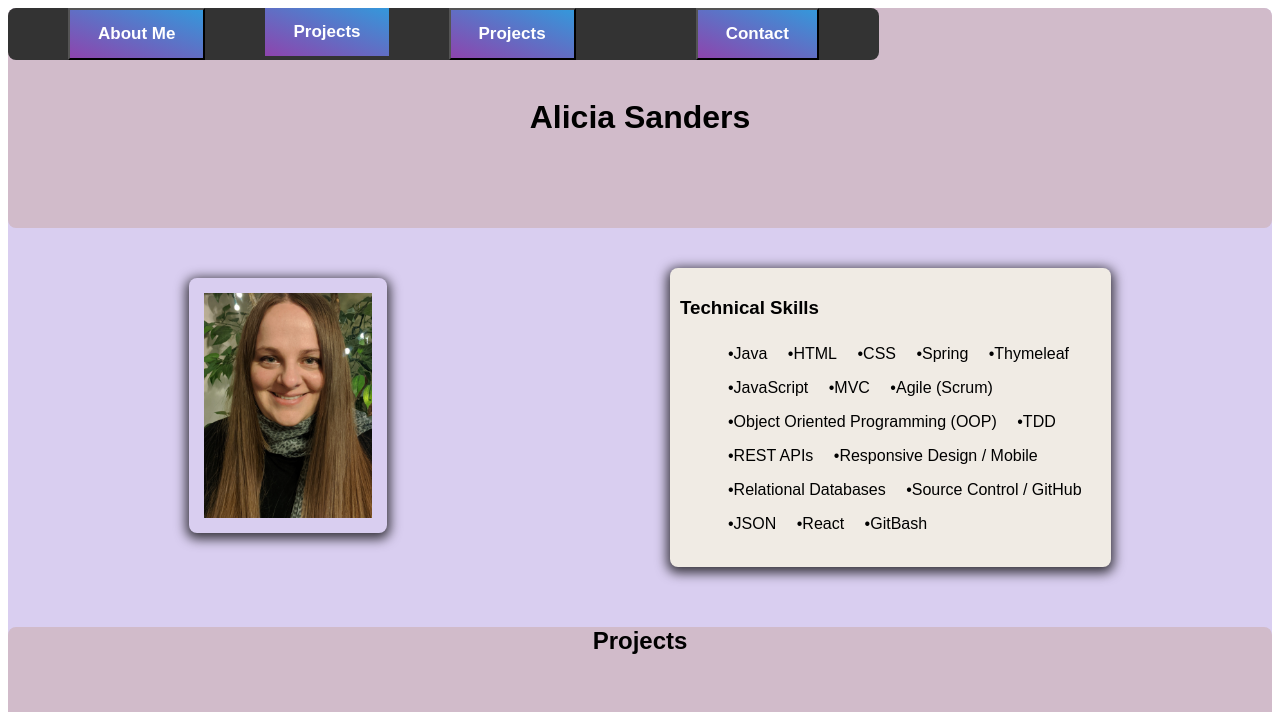
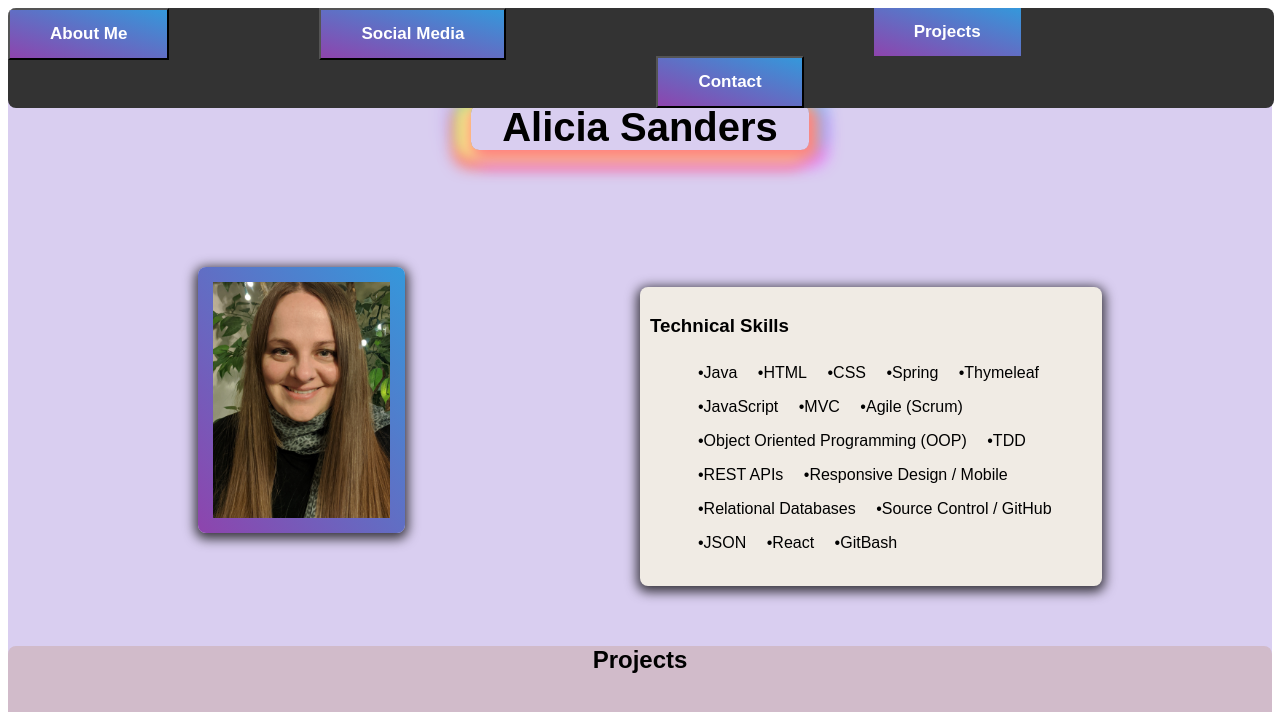
Before and after one commit to asanders7/asanders7.github.io, a plain HTML site: page index.html in a window 1280 px wide. Shown: the top 712 px of the page. Drawn offline with Linux system fonts and the light colour scheme.

Commit message:
added some style changes

```diff
--- a/index.html
+++ b/index.html
@@ -22,7 +22,7 @@
                 <button class="virtual-pet-shelter-btn">Virtual Pet Shelter</button>
             </div>
         </div>
-        <button id="projectBtn">Projects</button>
+        <button id="socialMediaBtn">Social Media</button>
         <button id ="contactBtn">Contact</button>
         <!-- <a href="javascript:void(0);" class="icon" onclick="responsiveFunction()">&#9776;</a> -->
     </nav>
--- a/style.css
+++ b/style.css
@@ -12,10 +12,11 @@
     border-radius: 8px;
     overflow: hidden;
     position: fixed;
+    width: 98.9%;
 }
 #aboutMeBtn,
-#projectBtn,
 #contactBtn,
+#socialMediaBtn,
 #project-dropdown-button {
     background-image: linear-gradient(to right top, #8e44ad 0%, #3498db 100%);
     /* border: none; */
@@ -24,14 +25,15 @@
     float: left;
     font-size: 17px;
     font-weight: bolder;
-    margin-left: 60px;
-    margin-right: 60px;
-    padding: 14px 28px;
+    margin-right: 150px;
+    padding: 14px 40px;
+    position: relative;
     text-align: center;
 }
 #aboutMeBtn:hover,
 #projectBtn:hover,
 #contactBtn:hover,
+#socialMediaBtn:hover,
 #project-dropdown-button:hover,
 .picky-eater-btn:hover,
 .space-kidet-btn:hover,
@@ -44,12 +46,13 @@
     /* position: relative; */
     /* display: inline-block; */
     /* border: none; */
-    float: left;
-    overflow: hidden;
+    float: right;
+    margin-right: 20%;
+    /* overflow: hidden; */
 }
 .project-dropdown-menu #project-dropdown-button {
     border: none;
-    padding: 14px 28px;
+    padding: 14px 40px;
     margin: 0;
     outline: none;
 }
@@ -66,13 +69,13 @@
 .donut-clicker-btn,
 .virtual-pet-shelter-btn {
     /* float: none; */
-    padding: 14px 28px;
+    padding: 14px;
     position: relative;
     z-index: 1;
     display: block;
-    text-align: left;
-
-    background-image: linear-gradient(to right top, #8e44ad 0%, #3498db 100%);
+    text-align: center;
+    width: 150px;
+    background-image: linear-gradient(to right top, #3498db 0%, #8e44ad 100%);
     /* border: none; */
     color: white;
     /* display: block; */
@@ -117,26 +120,27 @@
     display: none;
 } */
 header {
-    align-items: center;
-    background-color: rgb(209, 187, 202);
-    border-radius: 8px;
-    margin: auto;
     padding: 70px;
 }
 .main-title {
+    border-radius: 8px;
+    font-size: 40px;
+    margin-left: 35%;
+    -webkit-box-shadow: 5px 5px 15px 5px #FF8080, -9px 5px 15px 5px #FFE488, -7px -5px 15px 5px #8CFF85, 12px -5px 15px 5px #80C7FF, 12px 10px 15px 7px #E488FF, -10px 10px 15px 7px #FF616B, -10px -7px 27px 1px #8E5CFF, -19px -2px 11px 15px rgba(166,27,255,0);
+        box-shadow: 5px 5px 15px 5px #FF8080, -9px 5px 15px 5px #FFE488, -7px -5px 15px 5px #8CFF85, 12px -5px 15px 5px #80C7FF, 12px 10px 15px 7px #E488FF, -10px 10px 15px 7px #FF616B, -10px -7px 27px 1px #8E5CFF, -19px -2px 11px 15px rgba(166,27,255,0);
     text-align: center;
+    width: 30%;
 }
 .grid-container {
     display: grid;
-    grid-gap: 60px;
     grid-template-columns: 1fr 1fr;
     height: auto;
     width: auto;
 }
 .alicia-photo {
+    background-image: linear-gradient(to right top, #8e44ad 0%, #3498db 100%);
     border-radius: 8px;
     box-shadow: 0px 3px 12px 3px rgba(0, 0, 0, 0.75);
-    margin-top: 30px;
     padding: 15px;
     width: 40%;
     -webkit-box-shadow: 0px 3px 12px 3px rgba(0, 0, 0, 0.75);
```
